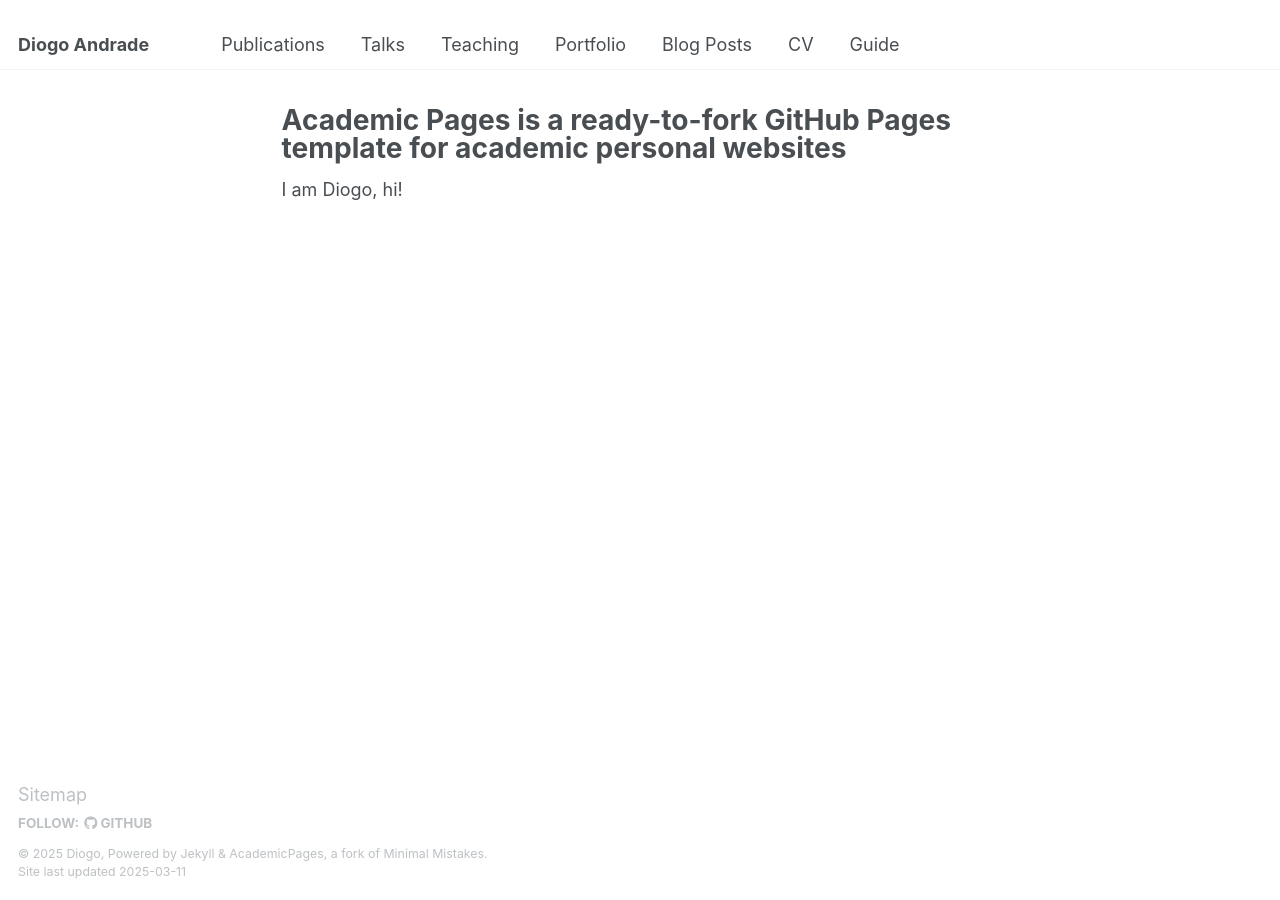
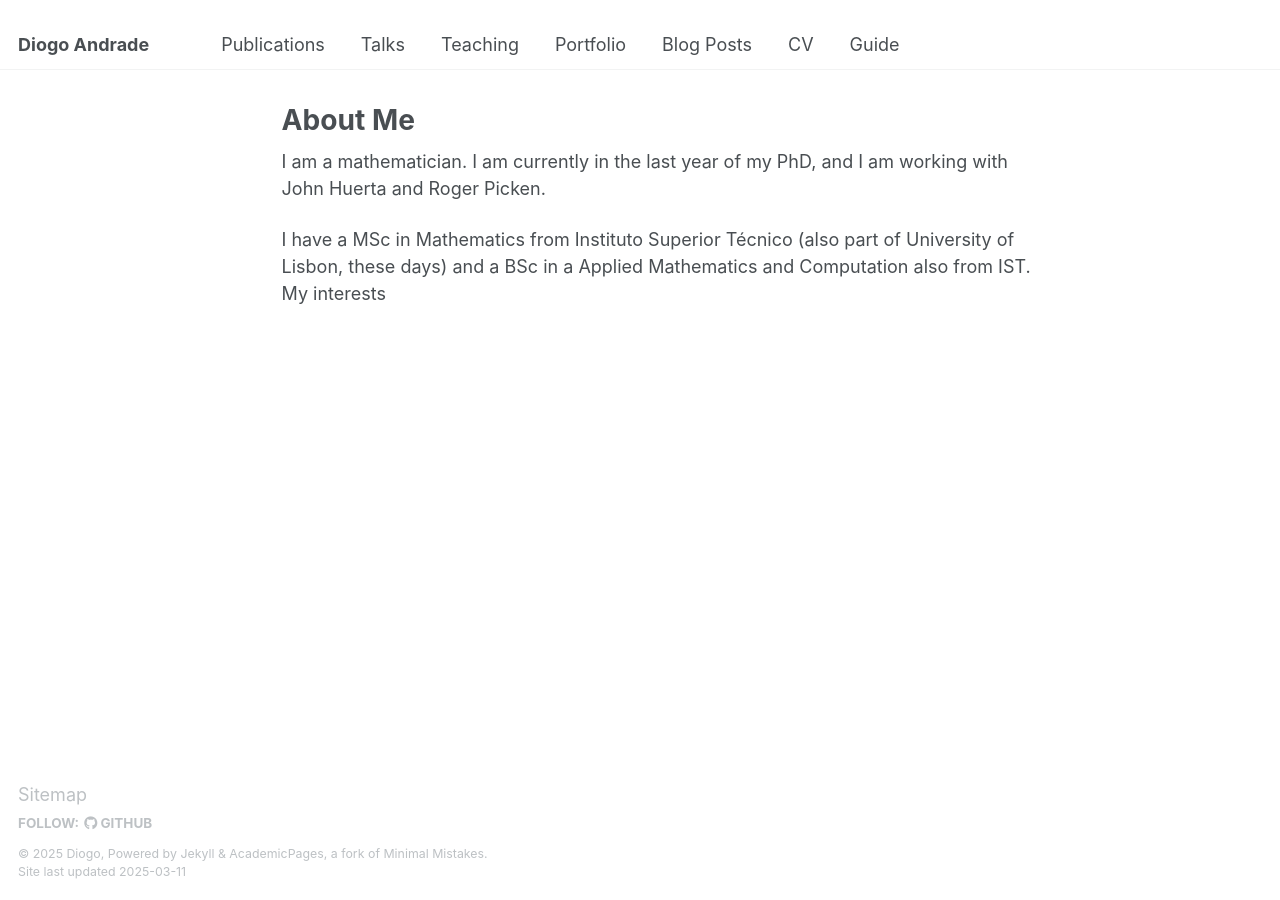
Before and after one commit to diogofd/diogofd.github.io, a Jekyll site: the page built from _pages/about.md, in a window 1280 px wide. Built offline with Jekyll 4.4.1, drawn with Linux system fonts in a browser that asks for light colours.

Commit message:
modified:   _pages/about.md

```diff
--- a/_pages/about.md
+++ b/_pages/about.md
@@ -1,10 +1,12 @@
 ---
 permalink: /
-title: "Academic Pages is a ready-to-fork GitHub Pages template for academic personal websites"
+title: "About Me"
 author_profile: false
 redirect_from:
   - /about/
   - /about.html
 ---
 
-I am Diogo, hi!
+I am a mathematician. I am currently in the last year of my PhD, and I am working with John Huerta and Roger Picken.
+
+I have a MSc in Mathematics from Instituto Superior Técnico (also part of University of Lisbon, these days) and a BSc in a Applied Mathematics and Computation also from IST. My interests
```
